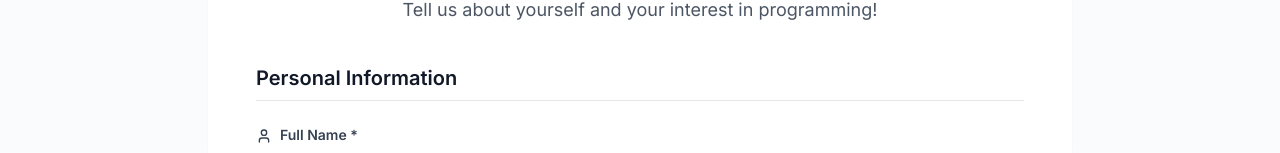
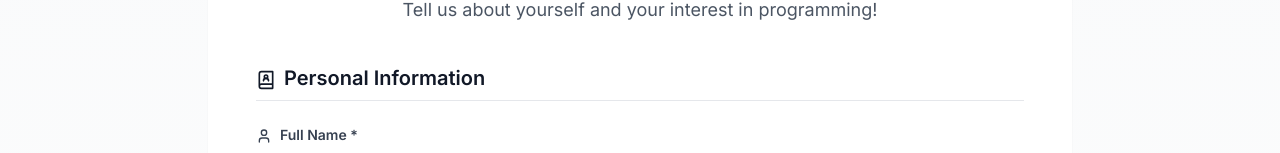
Before and after one commit to programmingcvhs/programmingcvhs.github.io, a Next.js app: page /signup in a window 1280 px wide. Shown: the part 778-931 px from the top of the page. Built offline with nearby package versions, Linux system fonts and the light colour scheme.

Commit message:
Update page.tsx

```diff
--- a/app/signup/page.tsx
+++ b/app/signup/page.tsx
@@ -2,7 +2,7 @@
 
 import { useState } from 'react'
 import { motion } from 'framer-motion'
-import { Send, CheckCircle, AlertCircle, User, GraduationCap, Mail, MessageSquare } from 'lucide-react'
+import { Send, CheckCircle, AlertCircle, User, GraduationCap, Mail, BookUser, MessageSquare } from 'lucide-react'
 import { Card } from '@/components/ui/Card'
 import { Button } from '@/components/ui/Button'
 
@@ -202,6 +202,7 @@ export default function SignupPage() {
                 {/* Personal Information */}
                 <div className="space-y-6">
                   <h3 className="text-xl font-semibold text-gray-900 border-b border-gray-200 pb-2">
+                    <BookUser className="w-5 h-5 inline mr-2" />
                     Personal Information
                   </h3>
 
```
